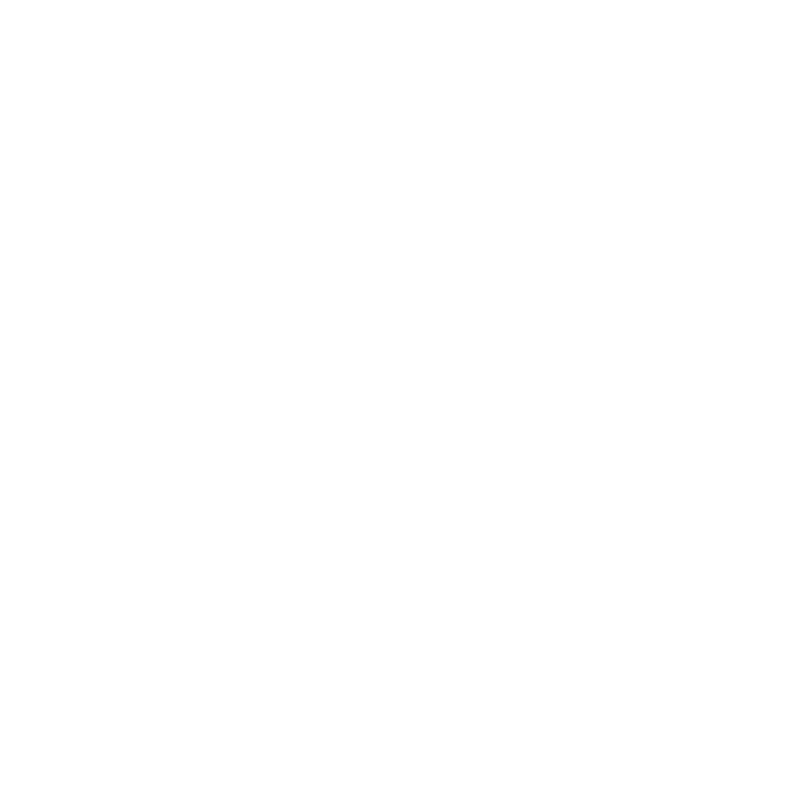
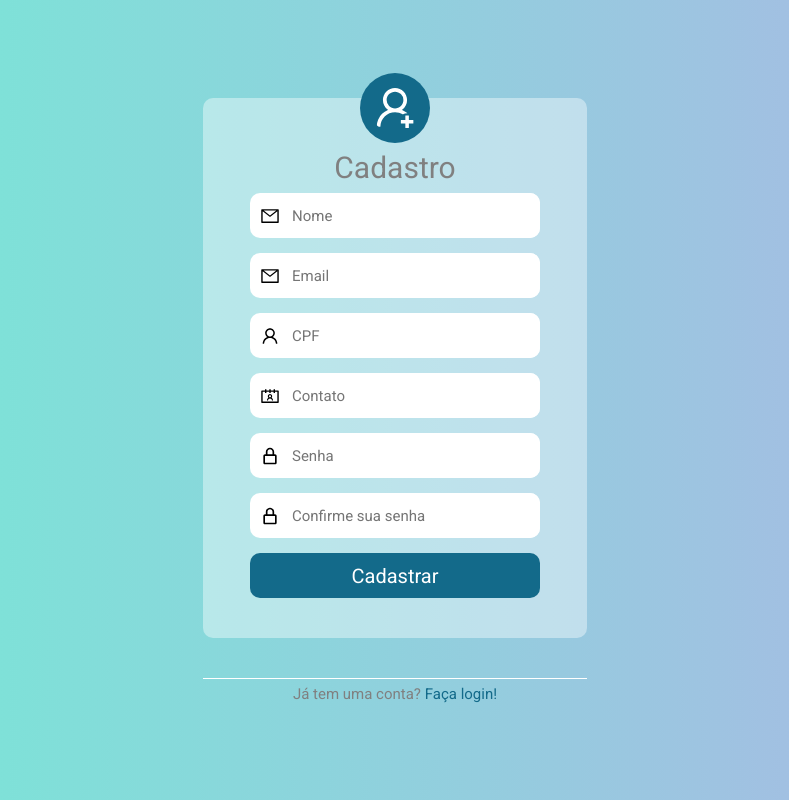
Before and after one commit to vitorluizms/CatModel-Front, a React (Vite) app: page /signup in a window 1280 px wide. Before the commit this address had no page. Shown: the whole page, without its empty margins (245-1034 px from the left). Built offline with nearby package versions, Linux system fonts and the light colour scheme.

Commit message:
feat: Página de cadastro criada

```diff
--- a/package.json
+++ b/package.json
@@ -15,6 +15,7 @@
     "react-dom": "^18.2.0",
     "react-icons": "^4.10.1",
     "react-router-dom": "^6.14.2",
+    "react-toastify": "^9.1.3",
     "styled-components": "^5.3.11",
     "toastify": "^2.0.1"
   },
--- a/src/App.jsx
+++ b/src/App.jsx
@@ -1,12 +1,26 @@
-import { useState } from "react";
 import { BrowserRouter, Routes, Route } from "react-router-dom";
-import SignIn from "./pages/LoginPage";
+import SignIn from "./pages/SignInPage.jsx";
+import SignUp from "./pages/SignUpPage.jsx";
+import { ToastContainer } from "react-toastify";
+import "react-toastify/dist/ReactToastify.css";
 
 function App() {
   return (
     <BrowserRouter>
+      <ToastContainer
+        position="top-center"
+        autoClose={3000}
+        hideProgressBar
+        newestOnTop={false}
+        closeOnClick
+        rtl={false}
+        pauseOnFocusLoss
+        draggable
+        pauseOnHover
+      />
       <Routes>
         <Route path="/" element={<SignIn />} />
+        <Route path="/signup" element={<SignUp />} />
       </Routes>
     </BrowserRouter>
   );
--- a/src/pages/LoginPage.jsx
+++ b/src/pages/SignInPage.jsx
@@ -2,11 +2,11 @@
 import { AiOutlineUser, AiOutlineMail } from "react-icons/ai";
 import { BiLockAlt } from "react-icons/bi";
 import { useState } from "react";
+import { Link } from "react-router-dom";
 
 export default function SignIn() {
   const [email, setEmail] = useState("");
   const [password, setPassword] = useState("");
-
   return (
     <Container>
       <section>
@@ -37,6 +37,7 @@
               required
             ></input>
           </div>
+          <button type="submit">Login</button>
         </form>
       </section>
       <hr
@@ -49,13 +50,16 @@
         }}
       />
       <p>
-        Não tem uma conta? <span>Cadastre-se</span>
+        Não tem uma conta?{" "}
+        <Link to="/signup" style={{ textDecoration: "none" }}>
+          <span>Cadastre-se!</span>
+        </Link>
       </p>
     </Container>
   );
 }
 
-const Container = styled.div`
+export const Container = styled.div`
   width: 100vw;
   height: 100vh;
   background: linear-gradient(to left, #acb6e5, #74ebd5);
@@ -65,13 +69,26 @@
   justify-content: center;
   align-items: center;
 
+  button {
+    width: 290px;
+    height: 45px;
+    border: none;
+    border-radius: 10px;
+    background-color: #136a8a;
+
+    font-family: "Roboto", sans-serif;
+    font-weight: 400;
+    color: #fff;
+    font-size: 20px;
+  }
+
   p {
     font-family: "Roboto", sans-serif;
     font-weight: 400;
     color: gray;
     font-size: 15px;
     span {
-      color: blue;
+      color: #136a8a;
 
       &:hover {
         cursor: pointer;
@@ -83,7 +100,7 @@
     width: 30%;
     height: auto;
     background-color: rgba(255, 255, 255, 0.4);
-    gap: 20px;
+    gap: 10px;
     padding-bottom: 40px;
     border-radius: 10px;
 
@@ -101,7 +118,7 @@
 
     form {
       width: 100%;
-      gap: 20px;
+      gap: 15px;
 
       display: flex;
       flex-direction: column;
@@ -121,7 +138,7 @@
 
         input {
           width: 250px;
-          height: 55px;
+          height: 45px;
           border: none;
           border-radius: 10px;
 
--- /dev/null
+++ b/src/pages/SignUpPage.jsx
@@ -0,0 +1,199 @@
+import styled from "styled-components";
+import {
+  AiOutlineUserAdd,
+  AiOutlineMail,
+  AiOutlineUser,
+  AiOutlineContacts,
+} from "react-icons/ai";
+import { BiLockAlt } from "react-icons/bi";
+import { useState } from "react";
+import { Container } from "./SignInPage";
+import { Link, useNavigate } from "react-router-dom";
+import { ToastContainer, toast } from "react-toastify";
+import "react-toastify/dist/ReactToastify.css";
+import axios from "axios";
+
+export default function SignUp() {
+  const [name, setName] = useState("");
+  const [email, setEmail] = useState("");
+  const [password, setPassword] = useState("");
+  const [confirmPass, setConfirmPass] = useState("");
+  const [cpf, setCpf] = useState("");
+  const [contact, setContact] = useState("");
+  const [valid, setValid] = useState(true);
+  const navigate = useNavigate();
+
+  const signUp = (e) => {
+    e.preventDefault();
+    if (password !== confirmPass)
+      return toast.error("Senhas não coincidem!", {
+        position: toast.POSITION.TOP_CENTER,
+        autoClose: 3000,
+        hideProgressBar: false,
+        closeOnClick: false,
+        pauseOnHover: true,
+      });
+    const padraoLetras = /[a-zA-Z]/;
+    if (padraoLetras.test(cpf) === true)
+      return toast.error("CPF aceita apenas números!", {
+        position: toast.POSITION.TOP_CENTER,
+        autoClose: 3000,
+        hideProgressBar: false,
+        closeOnClick: false,
+        pauseOnHover: true,
+      });
+    if (padraoLetras.test(contact) === true)
+      return toast.error("Insira um número com apenas letras!", {
+        position: toast.POSITION.TOP_CENTER,
+        autoClose: 3000,
+        hideProgressBar: false,
+        closeOnClick: false,
+        pauseOnHover: true,
+      });
+
+    const body = {
+      name,
+      email,
+      cpf,
+      password,
+      contact,
+    };
+    axios
+      .post(`${import.meta.env.VITE_API_URL}/signup`, body)
+      .then((answer) => {
+        toast.success(answer.data, {
+          position: toast.POSITION.TOP_CENTER,
+          autoClose: 3000,
+          hideProgressBar: false,
+          closeOnClick: false,
+          pauseOnHover: true,
+        });
+        navigate("/");
+      })
+      .catch((answer) => {
+        toast.error(answer.response.data, {
+          position: toast.POSITION.TOP_CENTER,
+          autoClose: 3000,
+          hideProgressBar: false,
+          closeOnClick: false,
+          pauseOnHover: true,
+        });
+      });
+  };
+  return (
+    <Container valid={valid}>
+      <section>
+        <StyledIcon />
+        <h1>Cadastro</h1>
+        <form onSubmit={signUp}>
+          <div>
+            <AiOutlineMail style={{ color: "#000", fontSize: "20px" }} />
+            <input
+              id="name"
+              name="name"
+              placeholder="Nome"
+              type="text"
+              minLength={4}
+              value={name}
+              onChange={(e) => setName(e.target.value)}
+              required
+            ></input>
+          </div>
+          <div>
+            <AiOutlineMail style={{ color: "#000", fontSize: "20px" }} />
+            <input
+              id="email"
+              name="email"
+              placeholder="Email"
+              type="email"
+              value={email}
+              onChange={(e) => setEmail(e.target.value)}
+              required
+            ></input>
+          </div>
+          <div>
+            <AiOutlineUser style={{ color: "#000", fontSize: "20px" }} />
+            <input
+              id="cpf"
+              name="cpf"
+              placeholder="CPF"
+              type="text"
+              minLength={11}
+              maxLength={11}
+              value={cpf}
+              onChange={(e) => setCpf(e.target.value)}
+              required
+            />
+          </div>
+          <div>
+            <AiOutlineContacts style={{ color: "#000", fontSize: "20px" }} />
+            <input
+              id="contact"
+              name="contact"
+              placeholder="Contato"
+              type="text"
+              minLength={10}
+              maxLength={11}
+              value={contact}
+              onChange={(e) => setContact(e.target.value)}
+              required
+            />
+          </div>
+          <div>
+            <BiLockAlt style={{ color: "#000", fontSize: "20px" }} />
+            <input
+              id="password"
+              name="password"
+              placeholder="Senha"
+              type="password"
+              minLength={3}
+              value={password}
+              onChange={(e) => setPassword(e.target.value)}
+              required
+            />
+          </div>
+          <div>
+            <BiLockAlt style={{ color: "#000", fontSize: "20px" }} />
+            <input
+              id="confirmation"
+              name="confirmation"
+              placeholder="Confirme sua senha"
+              type="password"
+              value={confirmPass}
+              onChange={(e) => {
+                setConfirmPass(e.target.value);
+              }}
+              required
+            />
+          </div>
+          <button>Cadastrar</button>
+        </form>
+      </section>
+      <hr
+        style={{
+          width: "30%",
+          backgroundColor: "white",
+          marginTop: "40px",
+          border: "none",
+          height: "1px",
+        }}
+      />
+      <p>
+        Já tem uma conta?{" "}
+        <Link to="/" style={{ textDecoration: "none" }}>
+          <span>Faça login!</span>
+        </Link>
+      </p>
+      <ToastContainer />
+    </Container>
+  );
+}
+
+const StyledIcon = styled(AiOutlineUserAdd)`
+  margin-top: -25px;
+  font-size: 70px;
+  background-color: #136a8a;
+  color: white;
+  padding: 10px;
+  border-radius: 50%;
+`;
```
Also changed, not shown: 2 other files (tests, documents, lock files or other folders).
